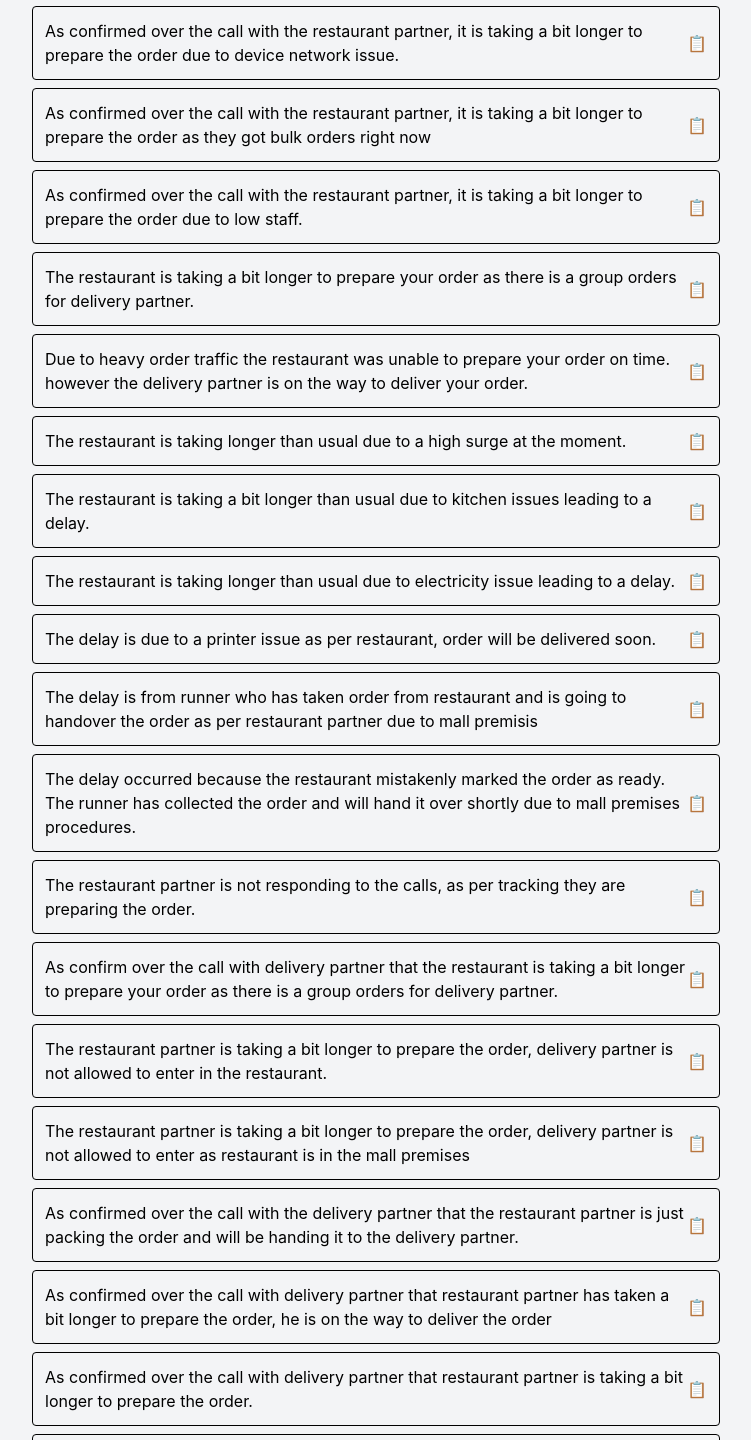
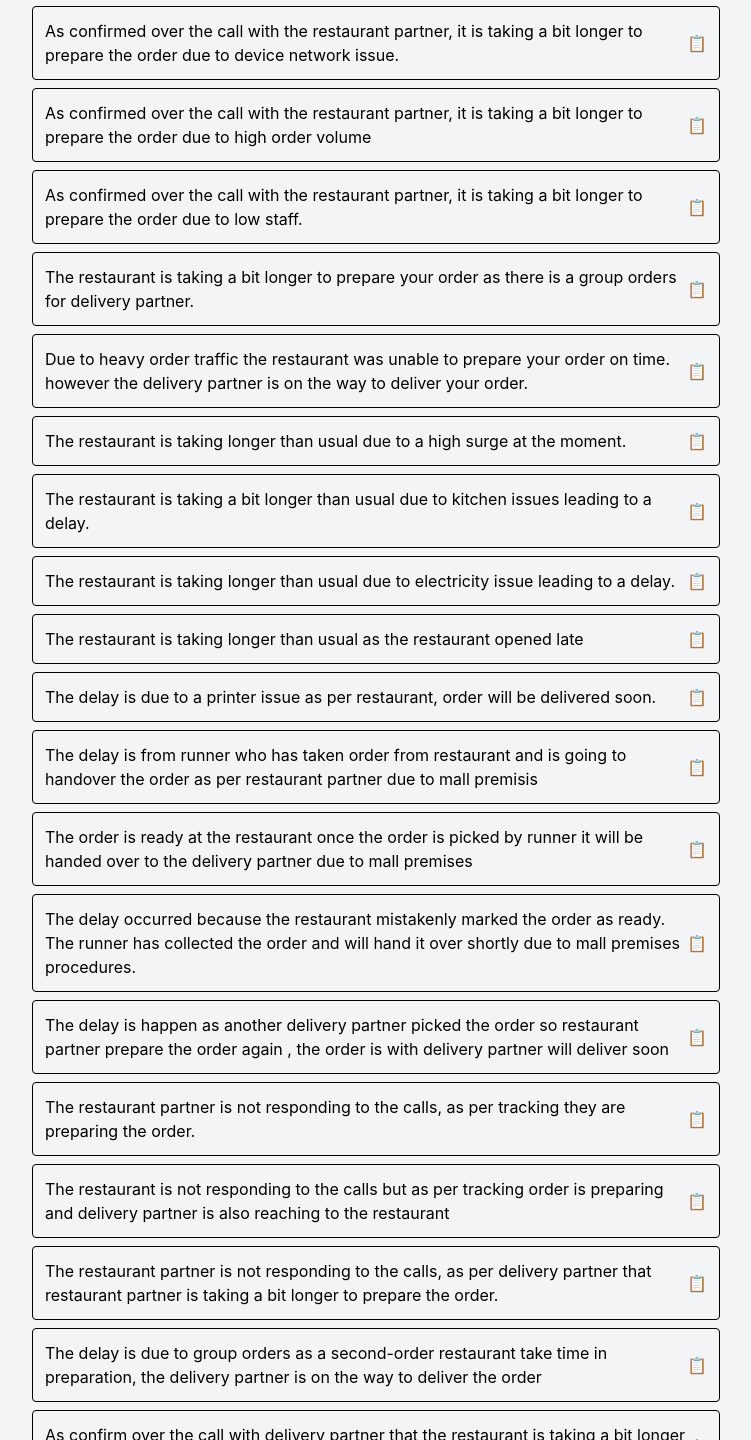
Before and after one commit to MOHDNEHALKHAN/wimo-prompts, a React (Vite) app: page / in a window 1280 px wide. Shown: the part 1230-2670 px from the top of the page, without its empty margins (264-1015 px from the left). Built offline with nearby package versions, Linux system fonts and the light colour scheme.

Commit message:
updates new prompts

```diff
--- a/src/data/prompts.js
+++ b/src/data/prompts.js
@@ -3,32 +3,43 @@ export const prompts = {
     "The restaurant is facing a high surge, leading to a delay.",
     "As confirmed over the call with the restaurant, they are just packing the order and will be handing it to the delivery partner.",
     "As confirmed over the call with the restaurant the delay is due to , they are just packing the order and will be handing it to the delivery partner.",
-    "As confirmed over the call with the restaurant partner, it is taking a bit longer to prepare the order.",
-    "As confirmed over the call with the restaurant partner, it is taking a bit longer to prepare the order due to gas issue",
-    "As confirmed over the call with the restaurant partner, it is taking a bit longer to prepare the order as they are preparing freshly",
-    "As confirmed over the call with the restaurant partner, it is taking a bit longer to prepare the order due to rush at the restaurant",
+    "As confirmed over the call with the restaurant partner, it is taking a bit longer to prepare the order as order requires more preparation time",
+    "As confirmed over the call with the restaurant partner, it is taking a bit longer to prepare the order due to gas cylinder issue",
+    "As confirmed over the call with the restaurant partner, it is taking a bit longer to prepare the order due fresh order preparation",
+    "As confirmed over the call with the restaurant partner, it is taking a bit longer to prepare the order due to high crowd at the restaurant",
     "As confirmed over the call with the restaurant partner, it is taking a bit longer to prepare the order as restaurant staff arrive late",
     "As confirmed over the call with the restaurant partner, it is taking a bit longer as one item is preparing right now",
     "As confirmed over the call with the restaurant partner, it is taking a bit longer to prepare the order as item got out of stock",
     "As confirmed over the call with the restaurant partner, it is taking a bit longer to prepare the order due to device network issue.",
-    "As confirmed over the call with the restaurant partner, it is taking a bit longer to prepare the order as they got bulk orders right now",
+    "As confirmed over the call with the restaurant partner,  it is taking a bit longer to prepare the order due to high order volume",
     "As confirmed over the call with the restaurant partner, it is taking a bit longer to prepare the order due to low staff.",
     "The restaurant is taking a bit longer to prepare your order as there is a group orders for delivery partner.",
     "Due to heavy order traffic the restaurant was unable to prepare your order on time. however the delivery partner is on the way to deliver your order.",
     "The restaurant is taking longer than usual due to a high surge at the moment.",
     "The restaurant is taking a bit longer than usual due to kitchen issues leading to a delay.",
     "The restaurant is taking longer than usual due to electricity issue  leading to a delay.",
+    "The restaurant is taking longer than usual  as the restaurant opened late",
     "The delay is due to a printer issue as per restaurant, order will be delivered soon.",
     "The delay is from runner who has taken order from restaurant and is going to handover the order as per restaurant partner due to mall premisis",
+    "The order is ready at the restaurant once the order is picked by runner it will be handed over to the delivery partner due to mall premises",
     "The delay occurred because the restaurant mistakenly marked the order as ready. The runner has collected the order and will hand it over shortly due to mall premises procedures.",
+    "The delay is happen as another delivery partner picked the order so restaurant partner prepare the order again , the order is with delivery partner will deliver soon",
     "The restaurant partner is not responding to the calls, as per tracking they are preparing the order.",
+    "The restaurant  is not responding to the calls but as per tracking order is preparing and delivery partner is also reaching to the restaurant",
+    "The restaurant partner is not responding to the calls, as per delivery partner that restaurant partner is taking a bit longer to prepare the order.",
+    "The delay is due to group orders as a second-order restaurant take time in preparation, the delivery partner is on the way to deliver the order",
     "As confirm over the call with delivery partner that the restaurant is taking a bit longer to prepare your order as there is a group orders for delivery partner.",
     "The restaurant partner is taking a bit longer to prepare the order, delivery partner is not allowed to enter in the restaurant.",
     "The restaurant partner is taking a bit longer to prepare the order, delivery partner is not allowed to enter as restaurant is in the mall premises",
     "As confirmed over the call with the delivery partner that the restaurant partner is just packing the order and will be handing it to the delivery partner.",
     "As confirmed over the call with delivery partner that restaurant partner  has taken a bit longer to prepare the order, he is on the way to deliver the order",
+    "The restaurant  is not responding to the calls but as per tracking order is preparing and delivery partner is also reaching to the restaurant",
     "As confirmed over the call with delivery partner that restaurant partner is taking a bit longer to prepare the order.",
-    "As confirmed over the call with delivery partner that restaurant partner is taking a bit longer to prepare the order due to gas issue.",
+    "The restaurant is not responding to calls and as confirmed over the call with delivery partner that restaurant partner is taking a bit longer to prepare the order.",
+    "As confirmed over the call with delivery partner that restaurant partner is taking a bit longer to prepare the order due to high order volume",
+    "As confirmed over the call with delivery partner that restaurant partner is preparing the order again as firstly they handed over the order to wrong delivery partner",
+    "As confirmed over the call with delivery partner that restaurant partner is taking a bit longer to prepare the order as item got out of stock",
+    "As confirmed over the call with delivery partner that restaurant partner is taking a bit longer to prepare the order due to gas cylinder issue.",
     "As confirmed over the call with delivery partner that restaurant partner is taking a bit longer to prepare the order and they marked as ready by mistake",
     "As confirmed over the call with delivery partner that restaurant partner is taking a bit longer to prepare the second order for him once done, order will be delivered soon",
     "The order is delayed from the restaurant side. The delivery partner just picked up the order from the restaurant",
@@ -36,6 +47,7 @@ export const prompts = {
     "Since the order falls inside a mall's premises, the delivery partner is not allowed to enter the gate. We are trying our best to expedite the order for you.",
     "The order has been picked by a different delivery partner leading to a delay.",
     "The order is prepared by the restaurant once it picked up by the delivery partner it will be delivered soon.",
+    "As per the delivery partner, he just got assigned for the order and is on the way to pick up the order and delay is happen due to late assignmnet of delivery partner",
     "As per call with the delivery partner the restaurant is taking a time in preparation as they handed over the order to another delivery partner",
     "As per the delivery partner, he just got assigned for the order and is on the way to pick up the order",
     "As per the delivery partner, he just got assigned for the order and is on the way to pick up the order and delay is due to reassignment by another delivery partner as per tracking",
@@ -43,6 +55,7 @@ export const prompts = {
     "The order is delay from restaurant as per delivery partner order is ready he will be picking up soon",
     "The delivery partner is not responding to the calls as per tracking there is a group orders once another order is prepared by the restaurant the delivery partner will deliver soon",
     "The delay is from restaurant side as they misplace the order so they have to prepare again but now delivery partner is on the way to deliver the order",
+    "Could not connect with the delivery partner but according to the tracking there are grouped orders which might have caused the delay. The order is on the way and will be delivered shortly",
     "The order is prepared by the restaurant and delivery partner is not responding to calls he will be reaching the restaurant soon",
     "The delay is from delivery partner  as he unable to find the restaurant but now he got the location and on the way to pickup the order",
     "The delay is from delivery partner he just reached the restaurant for pickup",
@@ -62,6 +75,7 @@ export const prompts = {
     "Due to an accident, the delivery partner could not deliver the order, and a new partner has been assigned to complete the delivery.",
     "The another delivery partner is assigned he will be picking up the order and deliver it soon",
     "Another delivery partner is reassigned once the order is  picked up it will be delivered soon",
+    "The delay is due to heavy rain as delivery partner has to slow down his bike, rest assure order will be picked shortly",
     "The delay is due to device issue but the delivery partner is on the way to pick up the order",
     "As confirmed over the call with delivery partner that restaurant partner it is taking a bit longer to prepare your order and he has wrongly marked picked on his device",
     "The delay is from restaurant partner as per delivery partner he is picking the order",
@@ -89,19 +103,20 @@ export const prompts = {
   post : [
     "The delay is from restaurant side, as confirmed by the restaurant partner that the order is prepared and it will be handling to the delivery partner.",
     "The delay was due to order preparation at the restaurant, the delivery partner is now on the way to deliver the order",
+    "The delay is happen as restaurant open late but the delivery partner is on the way to deliver the order",
     "The delay was due to order preparation at the restaurant, the delivery partner is now picking the order will deliver soon",
     "The delay was due to rush at the restaurant, the delivery partner is now on the way and will deliver the order soon.",
     "The delay is from restaurant side due to device issue, the delivery partner is now on the way and will deliver the order soon.",
     "The delay is from restaurant side due to low staff, the delivery partner is now on the way and will deliver the order soon.",
-    "The delay is from restaurant side and they handled the order to delivery partner as we can track order will be delivered soon.",
+    "The delay is from restaurant side and they handled the order to delivery partner as we can track order will be delivered soon",
     "The order is delayed from restaurant side due to group orders for delivery partner, he has picked both order will deliver soon",
     "The restaurant partner handed over the order to the delivery partner  and the delay is from restaurant side",
-    "The order is delayed due to a high surge in the restaurant but the order is picked up by the delivery partner.",
+    "The order is delayed due to a high surge in the restaurant but the order is picked up by the delivery partner",
     "The delay is due to the restaurant partner handled the order to another delivery partner , but now he given back the order to assigned delivery partner , order will be delivered soon",
     "The delay is from restaurant side as they mistakenly give wrong order to delivery partner but now he got right one will deliver it soon",
-    "The delay is happen as another partner picked the order , the order is ready just now once picked up by delivery partner , order will delivered",
+    "The delay is happen as another partner picked the order , order is ready just now once pick up by delivery partner , order will delivered",
     "As per restaurant partner the delivery partner has picked the order but not marked as picked on his device",
-    "The delay is from restaurant as it takes some time for preparation of food and delivery partner is not responding but as per tracking he is on the way to deliver the order",
+    "The delay is from restaurant side and delivery partner is not responding but as per tracking he is on the way to deliver the order",
     "The delivery partner is not responding to the calls at the moment but as per tracking he has picked the order and getting closer to the customer location.",
     "The delivery partner is not responding to calls as we can tracked him, the order has been picked up and will be delivered soon.",
     "As per tracking the delivery partner has reached your location ,Kindly attend the call so that the order can be delivered.",
@@ -146,6 +161,7 @@ export const prompts = {
     "The delay is due to group orders as first order customer take time while receiving calls from partner, the delivery partner is on the way to deliver the order",
     "The delay is due to group orders as another customer placed order with wrong location, the delivery partner is on the way to deliver the order",
     "As per tracking the delivery partner is going to collect another order from a different restaurant leading to a delay in your order.",
+    "Could not connect with the delivery partner but according to the tracking there are grouped orders which might have caused the delay. The order is on the way and will be delivered shortly",
     "As per tracking the delivery partner is collecting another order from a different restaurant leading to a delay in your order.",
     "The delivery partner is collecting another order from a different restaurant leading to a delay in your order.",
     "The delivery partner is collecting another order from same restaurant which is preparing right now leading to a delay in your order.",
@@ -159,6 +175,7 @@ export const prompts = {
     "The delay is due to first order cancellation from delivery partner side but he is now on the way to deliver the order",
     "The delivery partner is waiting for the previous customer who is not responding to calls, causing a delay in your order.",
     "The delay is due to first order from delivery partner side but he will deliver soon once previous one cancelled",
+    "The delivery partner is waiting for the another customer to drop that order leading to delay in your order",
     "Due to high traffic the delivery partner is unable to move but will deliver the order soon",
     "Due to railway crossing the delivery partner is unable to move but will deliver the order  soon",
     "The order is delayed due to high traffic, but the delivery partner is on the way to deliver the order",
@@ -194,15 +211,17 @@ export const prompts = {
     "The order is picked up by the delivery partner and he will deliver soon and there is no delay from his side",
     "As per tracking there is no such delay and the delivery partner is on the way to deliver the order",
     "As per tracking the order has been delivered by the delivery partner",
-    "As per tracking the order has been delivered by the delivery partner and delay is from restaurant side",
-    "As per tracking the order has been delivered by the delivery partner and delay is due to group orders",
-    "As per tracking the order has been delivered by the delivery partner and delay is due to operational issue",
+    "The delivery partner is not responding to calls but as per tracking the order has been delivered by the delivery partner and delay is from restaurant side",
+    "The delivery partner is not responding to calls but as  per tracking the order has been delivered by the delivery partner and delay is due to group orders",
+    "The delivery partner is not responding to calls but as  per tracking the order has been delivered by the delivery partner and delay is due to operational issue",
     "As confirmed over the call with the delivery partner the order has been delivered",
     "As confirmed over the call with the delivery partner the order has been delivered  and delay is due to traffic",
     "As confirmed over the call with the delivery partner the order has been delivered  and delay is due to group orders",
     "As confirmed over the call with the delivery partner the order has been delivered  and delay is from restaurant partner",
     "As confirmed over the call with the delivery partner the order has been delivered  and delay is due to vehicle issue",
-    "As confirmed over the call with the delivery partner the order has been delivered  and delay is due to transfer order from another delivery partner"
+    "As confirmed over the call with the delivery partner the order has been delivered  and delay is due to device network issue",
+    "As confirmed over the call with the delivery partner the order has been delivered  and delay is due to transfer order from another delivery partner",
+    "As confirmed over the call with the delivery partner the order has been delivered  and delay is due to wrong customer address"
   ],
 
   cancellation: [
@@ -215,6 +234,7 @@ export const prompts = {
     "The order is already cancelled as first delivery partner is unresponsive , hence order will not be delivered",
     "As items are out of stock the restaurant partner will not able to prepare the food.",
     "The another delivery partner has picked up the order, hence order cannot be delivered",
+    "The order was picked up by a different delivery partner, which caused a delay. Unfortunately, the restaurant is unable to prepare it again, so the order has been cancelled.",
     "Due to strike the delivery partner was not able to pick up the order hence order cannot be delivered",
     "Due to the less availability of the delivery partners, the order is not assigned hence order cannot be delivered",
     "The delivery partner is unable to pick up the order from the first delivery partner as there is a reassignment due to which the order will not be delivered",
@@ -260,7 +280,11 @@ export const prompts = {
     "Got ticket with already cancelled order",
     "I call dp but no calling voice coming on my side , network issue as i check call logs his voice is coming",
     "DP vehicle issue i tried reassignment but its not available",
+    "dp not responding and not trackable hence escalating issue",
     "dp and mx both unresponsive , re assignment not available hence escalated",
+    "mx say order is ready , no dp in res location , re assignmnet not available hence escalated",
+    "Dp and mx voc not matching , >30 mins delay, escalated",
+    "Before i started to ask dp delay and time he cut the call and not accepting other calls",
   ]
 
 }
```
